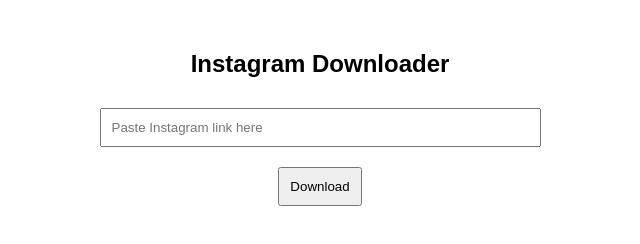
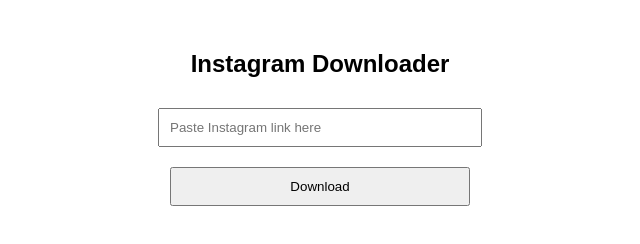
Before and after one commit to Kmnawa426/Instagram-downloader, a plain HTML site: page index.html in a window 1280 px wide. Shown: the whole page, without its empty margins (320-960 px from the left). Drawn offline with Linux system fonts and the light colour scheme.

Commit message:
Update index.html

```diff
--- a/index.html
+++ b/index.html
@@ -6,12 +6,12 @@
     <title>Instagram Downloader</title>
     <style>
         body { font-family: Arial, sans-serif; text-align: center; margin: 50px; }
-        select, input, button { margin: 10px; padding: 10px; }
+        input, button { margin: 10px; padding: 10px; width: 300px; }
     </style>
 </head>
 <body>
     <h2>Instagram Downloader</h2>
-    <input type="text" id="instaLink" placeholder="Paste Instagram link here" size="50">
+    <input type="text" id="instaLink" placeholder="Paste Instagram link here">
     <br>
     <button onclick="redirectToDownloader()">Download</button>
 
@@ -23,8 +23,8 @@
                 return;
             }
 
-            // Redirect to SnapInsta with the user's link
-            const downloaderUrl = `https://snapinsta.app/en?url=${encodeURIComponent(link)}`;
+            // Redirect to SaveInsta with the user's link
+            const downloaderUrl = `https://saveinsta.app/reel?url=${encodeURIComponent(link)}`;
             window.open(downloaderUrl, '_blank');
         }
     </script>
```
